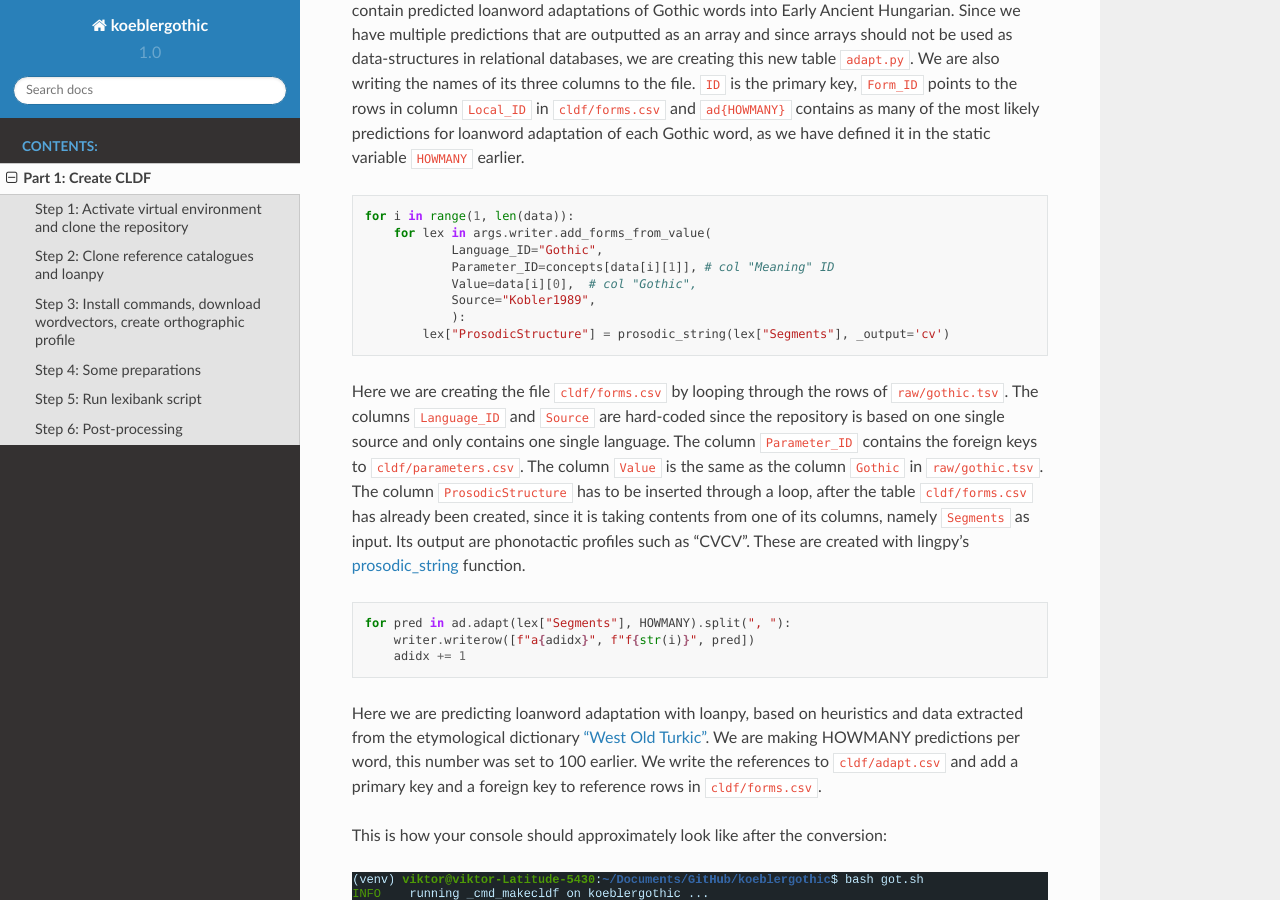
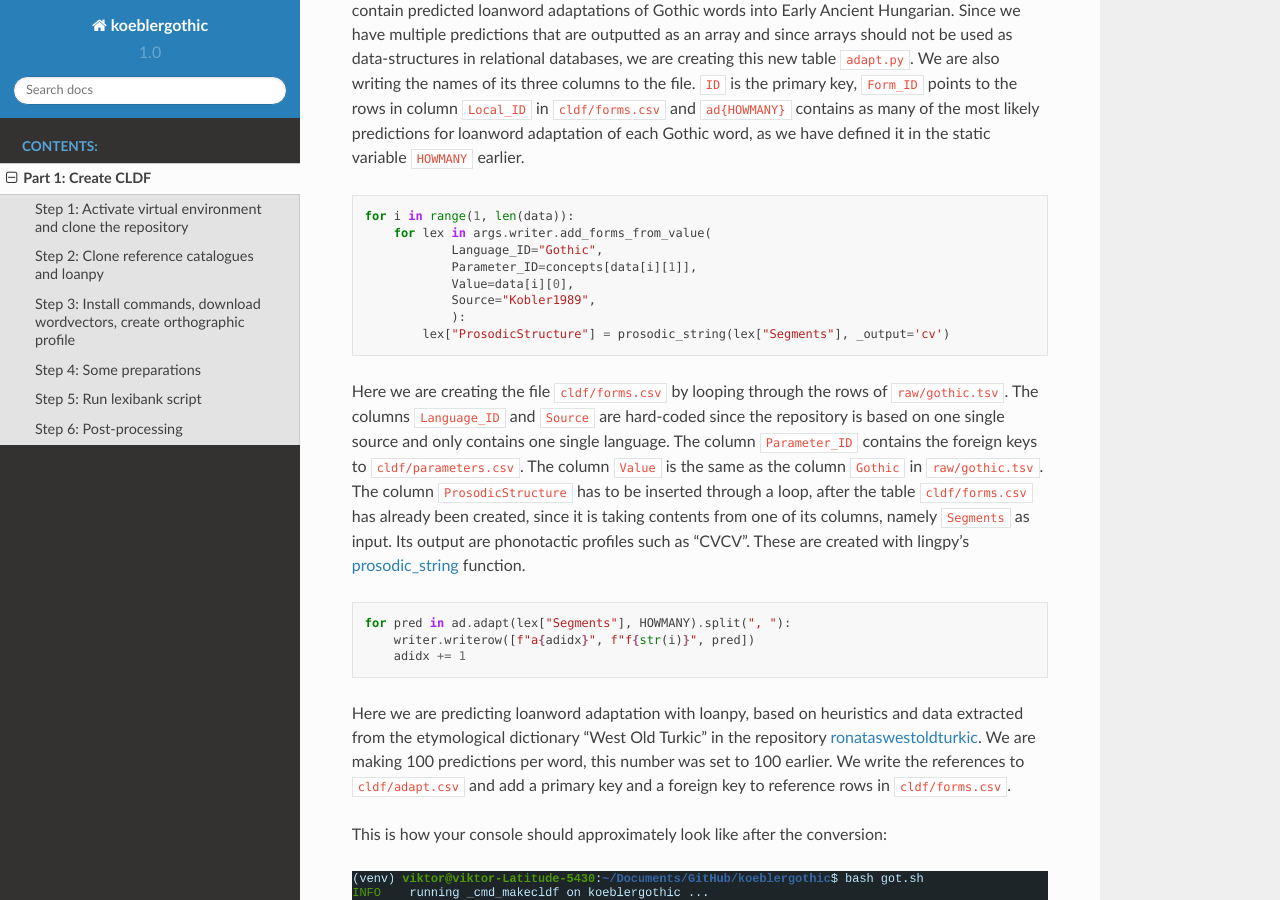
Before and after one commit to LoanpyDataHub/koeblergothic, a Sphinx documentation site: the page built from docs/mkcldf.rst, in a window 1280 px wide and 900 px high, scrolled down 5182 px. Built offline with Sphinx 7.4.7 and the Read the Docs theme 2.0.0, drawn with Linux system fonts in a browser that asks for light colours.

Commit message:
[skip ci] updatedocs

```diff
--- a/docs/mkcldf.rst
+++ b/docs/mkcldf.rst
@@ -305,8 +305,8 @@ it in the static variable ``HOWMANY`` earlier.
    for i in range(1, len(data)):
        for lex in args.writer.add_forms_from_value(
                Language_ID="Gothic",
-               Parameter_ID=concepts[data[i][1]], # col "Meaning" ID
-               Value=data[i][0],  # col "Gothic",
+               Parameter_ID=concepts[data[i][1]],
+               Value=data[i][0],
                Source="Kobler1989",
                ):
            lex["ProsodicStructure"] = prosodic_string(lex["Segments"], _output='cv')
@@ -332,9 +332,10 @@ function.
        adidx += 1
 
 Here we are predicting loanword adaptation with loanpy, based on heuristics
-and data extracted from the etymological dictionary `"West Old Turkic"
+and data extracted from the etymological dictionary "West Old Turkic"
+in the repository `ronataswestoldturkic
 <https://ronataswestoldturkic.readthedocs.io/en/latest/?badge=latest>`_. We
-are making HOWMANY predictions per word, this number was set to 100 earlier.
+are making 100 predictions per word, this number was set to 100 earlier.
 We write the references to
 ``cldf/adapt.csv`` and add a primary key and a foreign key to reference
 rows in ``cldf/forms.csv``.
```
